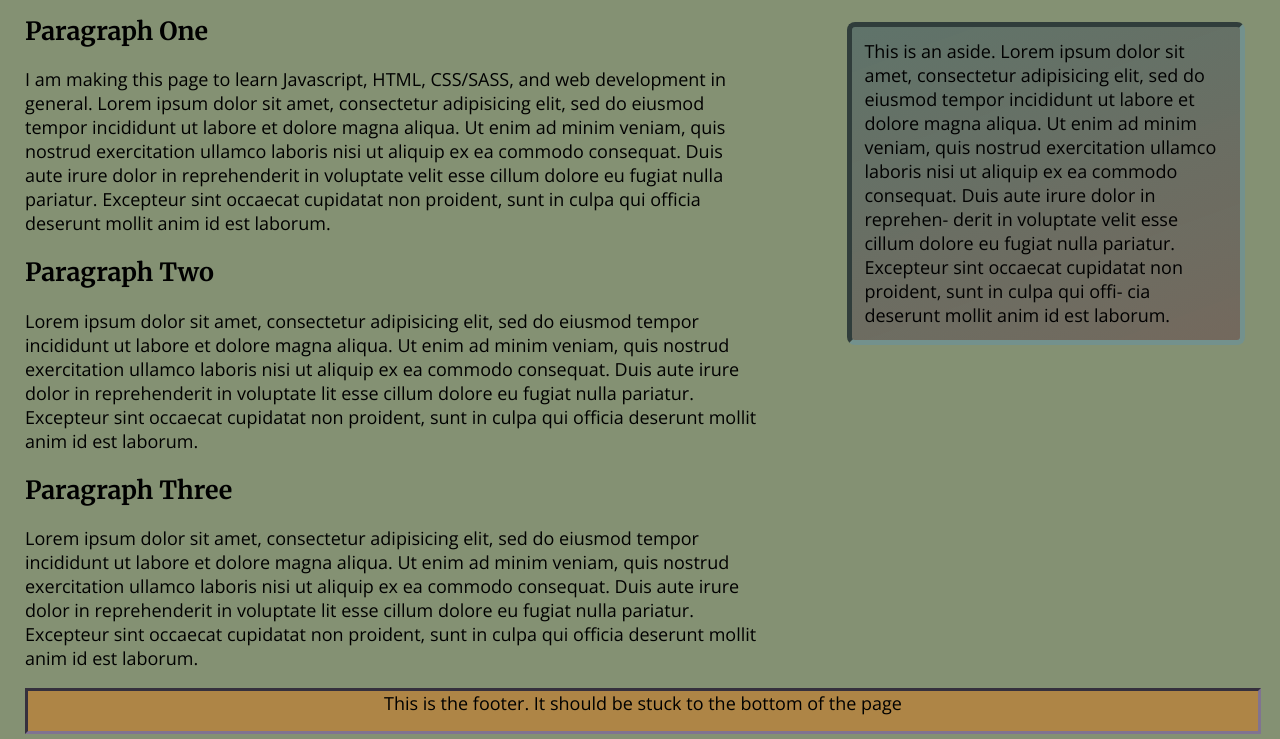
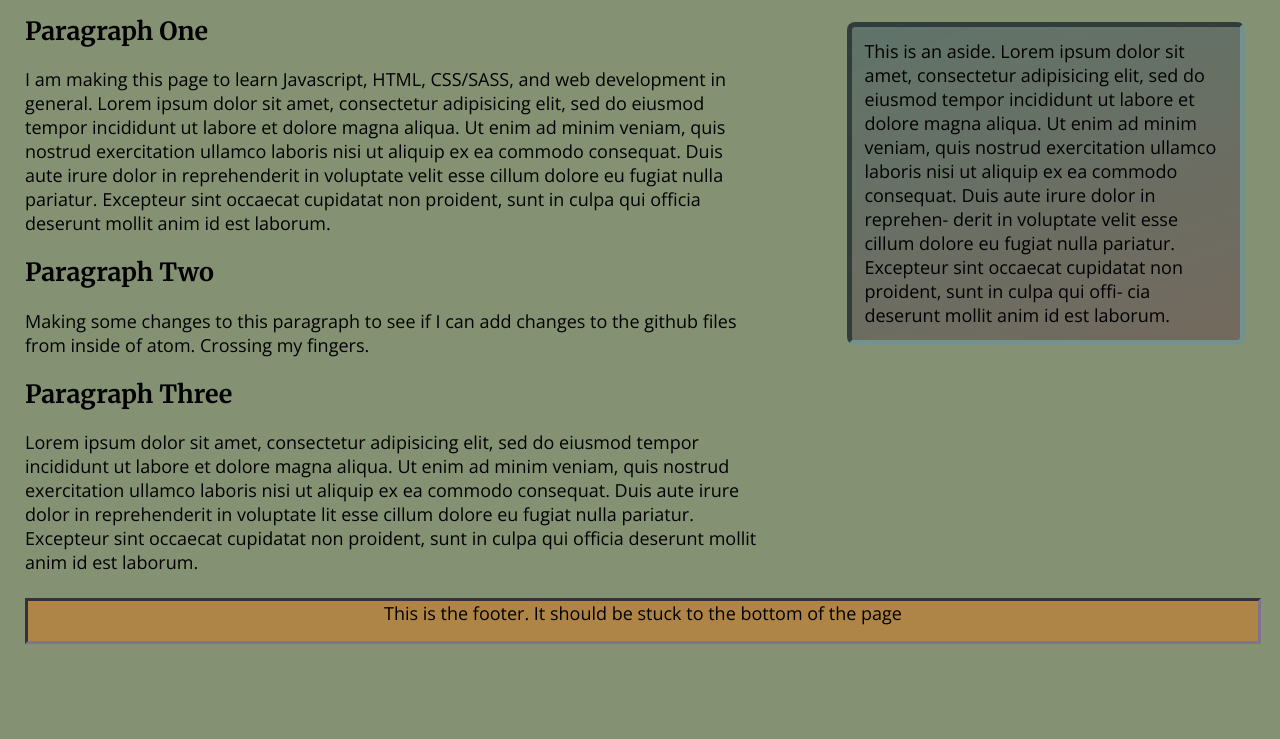
Before and after one commit to Ryan-Spooner/webDev, a plain HTML site: page index.html in a window 1280 px wide. Shown: the part 161-900 px from the top of the page. After the commit the page ends 810 px from the top, so only its background shows below. Drawn offline with nearby package versions, Linux system fonts and the light colour scheme.

Commit message:
Changed a paragraph on the main page to test Atom's github powers.

```diff
--- a/index.html
+++ b/index.html
@@ -49,13 +49,8 @@
         qui officia deserunt mollit anim id est laborum.</p>
 
         <h2>Paragraph Two</h2>
-        <p>Lorem ipsum dolor sit amet, consectetur adipisicing elit, sed do eiusmod
-        tempor incididunt ut labore et dolore magna aliqua. Ut enim ad minim
-        veniam, quis nostrud exercitation ullamco laboris nisi ut aliquip ex ea
-        commodo consequat. Duis aute irure dolor in reprehenderit in voluptate
-        lit esse cillum dolore eu fugiat nulla pariatur. Excepteur sint occaecat
-        cupidatat non proident, sunt in culpa qui officia deserunt mollit anim
-        id est laborum.</p>
+        <p>Making some changes to this paragraph to see if I can add changes
+          to the github files from inside of atom. Crossing my fingers.</p>
 
         <h2>Paragraph Three</h2>
         <p>Lorem ipsum dolor sit amet, consectetur adipisicing elit, sed do eiusmod
```
